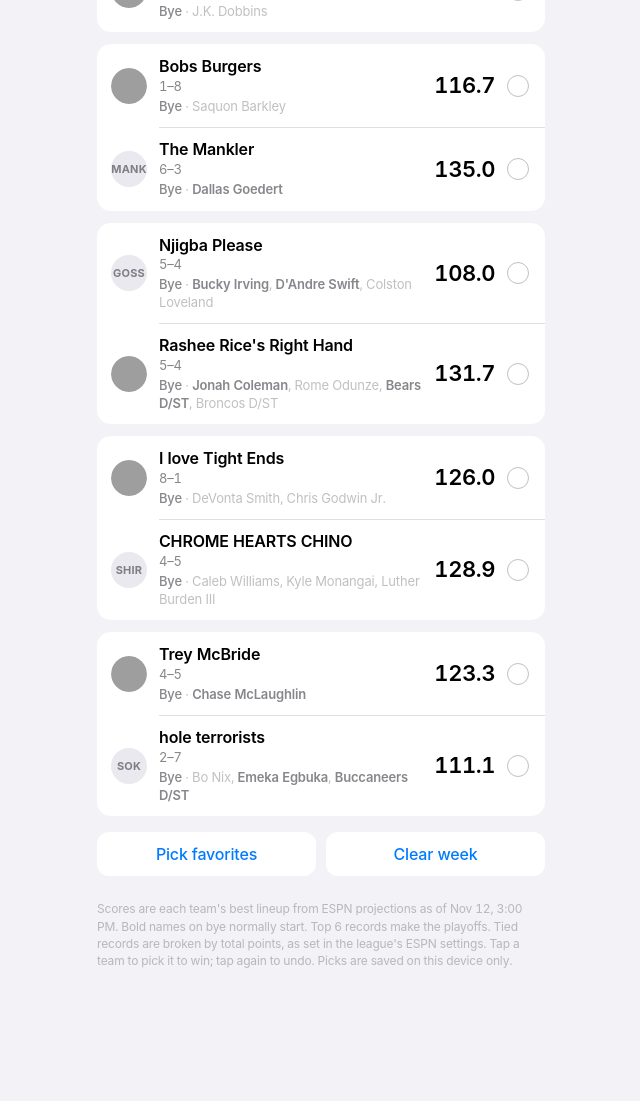
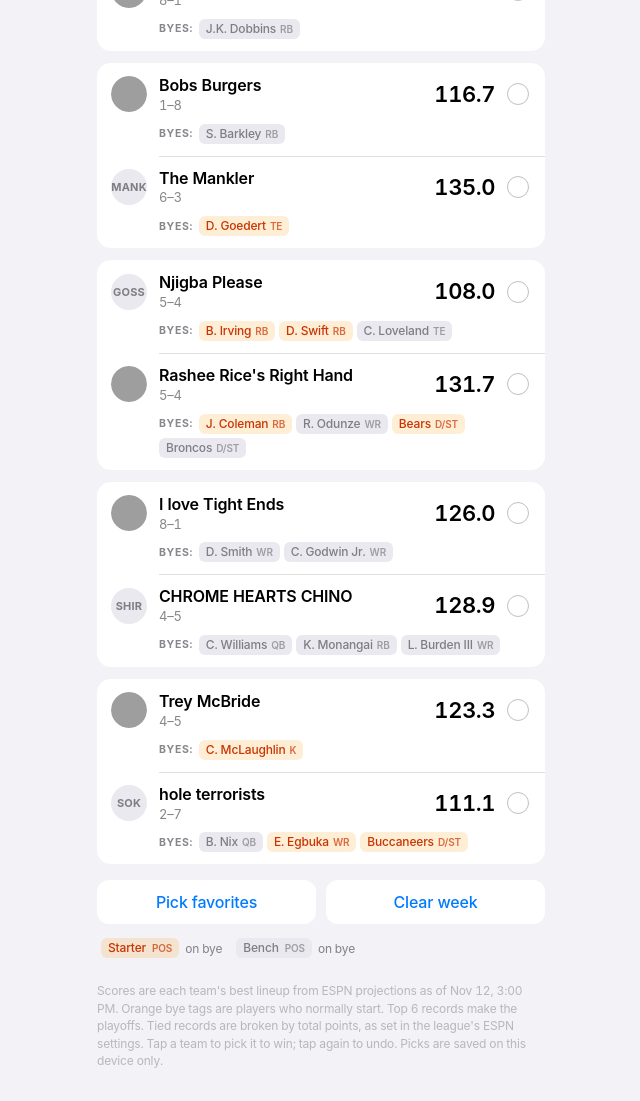
Before and after one commit to gdmotley1/theta-playoff-predictor, a plain HTML site: page index.html in a window 1280 px wide. Shown: the part 399-1500 px from the top of the page, without its empty margins (319-959 px from the left). Before the commit the page ends 1401 px from the top, so only its background shows below. Drawn offline with Linux system fonts and the light colour scheme; grey boxes are pictures that could not be loaded.

Commit message:
Show bye players as compact BYES: tags
Co-Authored-By: Claude Opus 5.5 <noreply@anthropic.com>

```diff
--- a/index.html
+++ b/index.html
@@ -22,6 +22,8 @@
   --green-wash: rgba(52, 199, 89, .14);
   --red: #d70015;
   --red-wash: rgba(255, 59, 48, .12);
+  --orange: #c93400;
+  --orange-wash: rgba(255, 149, 0, .16);
   --thumb: #ffffff;
   --thumb-shadow: 0 3px 8px rgba(0, 0, 0, .12), 0 3px 1px rgba(0, 0, 0, .04);
   --font: -apple-system, BlinkMacSystemFont, "SF Pro Text", "Inter", "Segoe UI", system-ui, sans-serif;
@@ -32,14 +34,14 @@
     --bg: #000000; --card: #1c1c1e; --fill: #2c2c2e; --fill-2: #1c1c1e; --sep: rgba(84, 84, 88, .6);
     --label: #ffffff; --label-2: rgba(235, 235, 245, .6); --label-3: rgba(235, 235, 245, .3);
     --blue: #0a84ff; --blue-wash: rgba(10, 132, 255, .16); --green: #30d158; --green-wash: rgba(48, 209, 88, .16);
-    --red: #ff453a; --red-wash: rgba(255, 69, 58, .16); --thumb: #636366; --thumb-shadow: none; color-scheme: dark;
+    --red: #ff453a; --red-wash: rgba(255, 69, 58, .16); --orange: #ff9f0a; --orange-wash: rgba(255, 159, 10, .18); --thumb: #636366; --thumb-shadow: none; color-scheme: dark;
   }
 }
 :root[data-theme="dark"] {
   --bg: #000000; --card: #1c1c1e; --fill: #2c2c2e; --fill-2: #1c1c1e; --sep: rgba(84, 84, 88, .6);
   --label: #ffffff; --label-2: rgba(235, 235, 245, .6); --label-3: rgba(235, 235, 245, .3);
   --blue: #0a84ff; --blue-wash: rgba(10, 132, 255, .16); --green: #30d158; --green-wash: rgba(48, 209, 88, .16);
-  --red: #ff453a; --red-wash: rgba(255, 69, 58, .16); --thumb: #636366; --thumb-shadow: none; color-scheme: dark;
+  --red: #ff453a; --red-wash: rgba(255, 69, 58, .16); --orange: #ff9f0a; --orange-wash: rgba(255, 159, 10, .18); --thumb: #636366; --thumb-shadow: none; color-scheme: dark;
 }
 * { box-sizing: border-box; -webkit-tap-highlight-color: transparent; }
 html, body { background: var(--bg); }
@@ -98,9 +100,13 @@ h1 { font-size: 32px; font-weight: 700; letter-spacing: -.025em; margin: 2px 0 0
 .who { min-width: 0; }
 .nm { font-size: 16px; font-weight: 600; white-space: nowrap; overflow: hidden; text-overflow: ellipsis; display: block; transition: color .2s var(--ease); }
 .sub { font-size: 13px; color: var(--label-2); margin-top: 1px; display: block; }
-.bye { font-size: 13px; color: var(--label-3); margin-top: 3px; display: block; line-height: 1.35; }
-.bye b { font-weight: 600; color: var(--label-2); }
-.bye .tag { color: var(--label-2); font-weight: 500; }
+.byes { grid-column: 2 / -1; display: flex; flex-wrap: wrap; align-items: center; gap: 4px; margin-top: -2px; }
+.byes .lbl { font-size: 10.5px; font-weight: 700; letter-spacing: .06em; color: var(--label-2); margin-right: 2px; }
+.pt { display: inline-flex; align-items: baseline; gap: 4px; font-size: 12px; font-weight: 500; line-height: 1; padding: 4px 7px; border-radius: 6px; background: var(--fill); color: var(--label-2); white-space: nowrap; }
+.pt i { font-style: normal; font-size: 10px; font-weight: 600; opacity: .7; }
+.pt.st { background: var(--orange-wash); color: var(--orange); }
+.key { display: flex; align-items: center; gap: 14px; flex-wrap: wrap; margin: 14px 4px 0; font-size: 12px; color: var(--label-2); }
+.key span { display: inline-flex; align-items: center; gap: 6px; }
 .sc { font-size: 22px; font-weight: 600; letter-spacing: -.02em; text-align: right; transition: color .2s var(--ease); }
 .mark { width: 22px; height: 22px; border-radius: 50%; border: 1.5px solid var(--label-3); display: grid; place-items: center; transition: background .2s var(--ease), border-color .2s var(--ease), transform .2s var(--ease); }
 .mark svg { width: 12px; height: 12px; opacity: 0; transform: scale(.6); transition: opacity .2s var(--ease), transform .25s var(--ease); }
@@ -162,6 +168,7 @@ footer p { font-size: 12px; color: var(--label-3); margin: 0; line-height: 1.45;
       <button class="tbtn" id="auto">Pick favorites</button>
       <button class="tbtn" id="clearwk">Clear week</button>
     </div>
+    <div class="key"><span><span class="pt st">Starter<i>POS</i></span>on bye</span><span><span class="pt">Bench<i>POS</i></span>on bye</span></div>
   </section>
 
   <section id="v-table" hidden>
@@ -227,10 +234,18 @@ footer p { font-size: 12px; color: var(--label-3); margin: 0; line-height: 1.45;
   // Team logo over the abbreviation; if the image fails, it removes itself and the abbreviation shows.
   const mono = t => `<span class="mono" aria-hidden="true">${esc(t.abbrev)}${t.logo ? `<img src="${esc(t.logo)}" alt="" referrerpolicy="no-referrer" onload="this.classList.add('ok')" onerror="this.remove()">` : ''}</span>`;
 
+  // "C. McLaughlin", "J.K. Dobbins", "Buccaneers" (D/ST) keep the tags short enough for one line.
+  function shortName(b) {
+    if (b.pos === 'D/ST') return b.n.replace(/\s*D\/ST$/, '');
+    const parts = b.n.split(' ');
+    if (parts.length < 2) return b.n;
+    const first = parts[0].includes('.') ? parts[0] : parts[0][0] + '.';
+    return first + ' ' + parts.slice(1).join(' ');
+  }
   function byeLine(t, w) {
     const list = t.byes[w] || [];
     if (!list.length) return '';
-    return `<span class="bye"><span class="tag">Bye</span> &middot; ${list.map(b => b.st ? `<b>${esc(b.n)}</b>` : esc(b.n)).join(', ')}</span>`;
+    return `<span class="byes"><span class="lbl">BYES:</span>${list.map(b => `<span class="pt${b.st ? ' st' : ''}" title="${esc(b.n)}">${esc(shortName(b))}<i>${b.pos}</i></span>`).join('')}</span>`;
   }
 
   function side(g, id) {
@@ -238,9 +253,9 @@ footer p { font-size: 12px; color: var(--label-3); margin: 0; line-height: 1.45;
     const st = !p ? '' : p === id ? ' win' : ' loss';
     return `<button class="side${st}" data-k="${key(g)}" data-id="${id}" aria-pressed="${p === id}" aria-label="Pick ${esc(t.name)}">
       ${mono(t)}
-      <span class="who"><span class="nm">${esc(t.name)}</span><span class="sub">${wl(t.w, t.l)}</span>${byeLine(t, g.w)}</span>
+      <span class="who"><span class="nm">${esc(t.name)}</span><span class="sub">${wl(t.w, t.l)}</span></span>
       <span class="sc">${f1(t.proj[g.w] || 0)}</span>
-      <span class="mark" aria-hidden="true">${CHECK}</span></button>`;
+      <span class="mark" aria-hidden="true">${CHECK}</span>${byeLine(t, g.w)}</button>`;
   }
 
   function enter(el) { if (calm) return; el.classList.remove('enter'); void el.offsetWidth; el.classList.add('enter'); }
@@ -319,7 +334,7 @@ footer p { font-size: 12px; color: var(--label-3); margin: 0; line-height: 1.45;
 
   const when = new Date(D.generated_at).toLocaleString([], { month: 'short', day: 'numeric', hour: 'numeric', minute: '2-digit' });
   document.getElementById('eyebrow').textContent = `Theta · Weeks ${WEEKS[0]} to ${WEEKS[WEEKS.length - 1]}`;
-  document.getElementById('foot').textContent = `Scores are each team's best lineup from ESPN projections as of ${when}. Bold names on bye normally start. Top ${N} records make the playoffs. Tied records are broken by total points, as set in the league's ESPN settings. Tap a team to pick it to win; tap again to undo. Picks are saved on this device only.`;
+  document.getElementById('foot').textContent = `Scores are each team's best lineup from ESPN projections as of ${when}. Orange bye tags are players who normally start. Top ${N} records make the playoffs. Tied records are broken by total points, as set in the league's ESPN settings. Tap a team to pick it to win; tap again to undo. Picks are saved on this device only.`;
   moveThumb(document.getElementById('viewseg'), 0, 2);
   renderGames(false); refresh();
 })();
```
